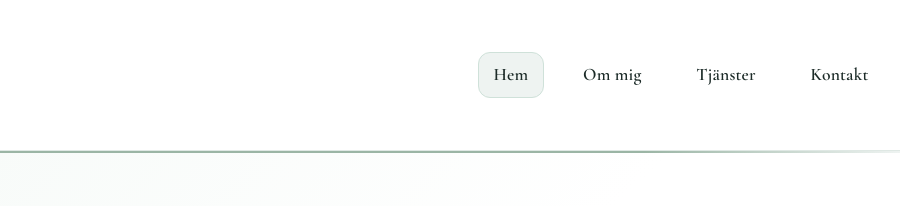
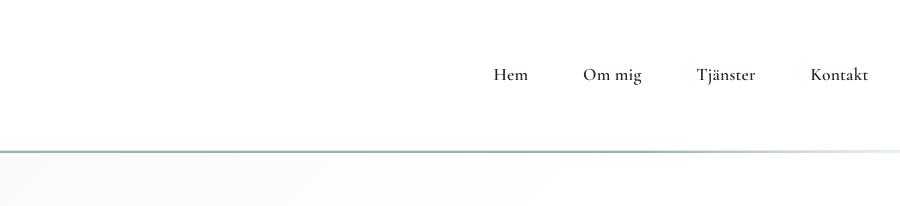
Before and after one commit to majaludvigsen/Hemsida_psykolog, a plain HTML site: page index.html in a window 1280 px wide. Shown: the top 206 px of the page, 380-1280 px from the left. Drawn offline with nearby package versions, Linux system fonts and the light colour scheme.

Commit message:
Refactor menu link hover styles

```diff
--- a/style.css
+++ b/style.css
@@ -117,8 +117,7 @@ h4{
   letter-spacing: 0.01em; /* Optional: tweak for menu style */
   /* keep other styles as they are */
 }
-.menu-link:hover,
-.menu-link[aria-current="page"]{
+.menu-link:hover {
   border-color:var(--ring); background:var(--mist);
 }
 
```
